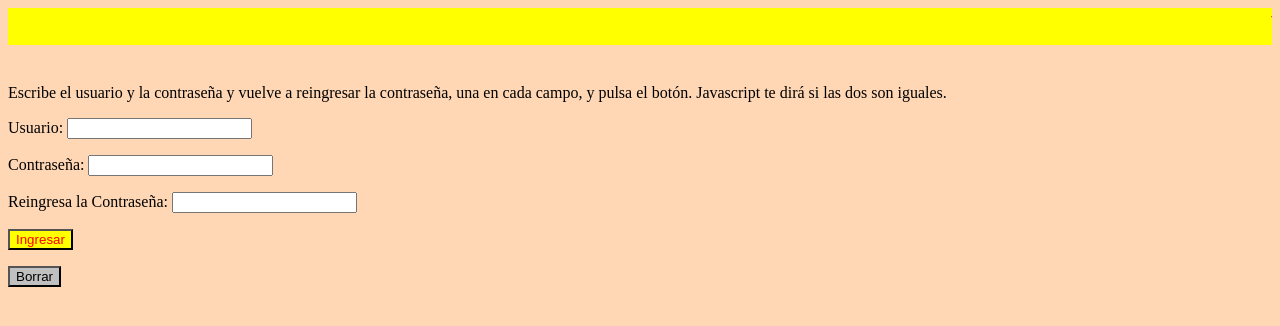
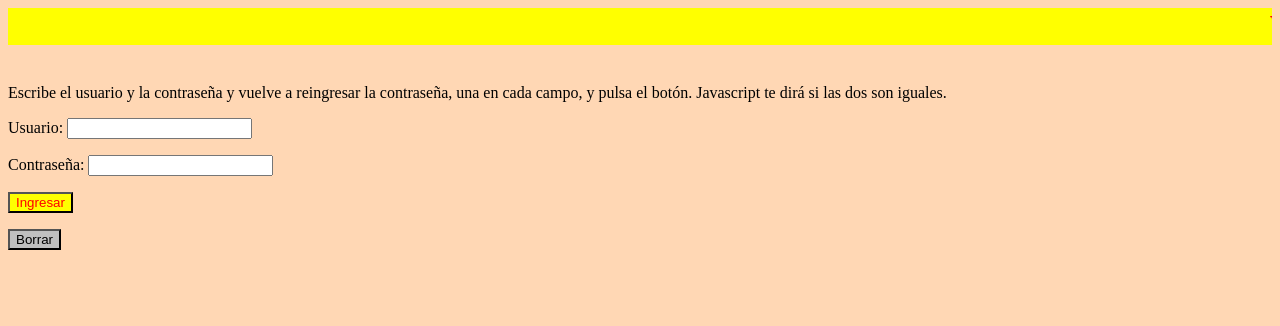
Before and after one commit to ErwinGramajo/EXAMEN-I.I.-V, a plain HTML site: page index.html in a window 1280 px wide. Drawn offline with Linux system fonts and the light colour scheme.

Commit message:
COMPLETADO

```diff
--- a/index.html
+++ b/index.html
@@ -7,7 +7,7 @@
 		clave2 = document.f1.clave2.value
 		clave3 = document.f1.clave2.value
 
-		if (clave1 == "Erwin" && clave2 == "Gramajo" && clave3 == "Gramajo" ) {
+		if (clave1 == "Erwin" && clave2 == "Gramajo") {
 			alert("Los Datos Coinciden...\n Bienvenido");
 			var href = "home.html";
 			window.location = href;
@@ -26,8 +26,7 @@
 	<br>
 	<form action = "" name = "f1">
 		<p>Usuario: <input type="text" name="clave1" size="20"><br>
-		<p>Contraseña: <input type="password" name="clave3" size="20"><br>
-		<p>Reingresa la Contraseña: <input type="password" name="clave2" size="20"><br>
+		<p>Contraseña: <input type="password" name="clave2" size="20"><br>
 		<p><input type="button" value="Ingresar" name="Comprobar si son Iguales" onclick="comprobarClave()" style="color:red; background-color:yellow;">
 		<p><input type=reset value="Borrar" name="Borrar Campos" style="color:black; background-color:silver;">
 	</form>
```
